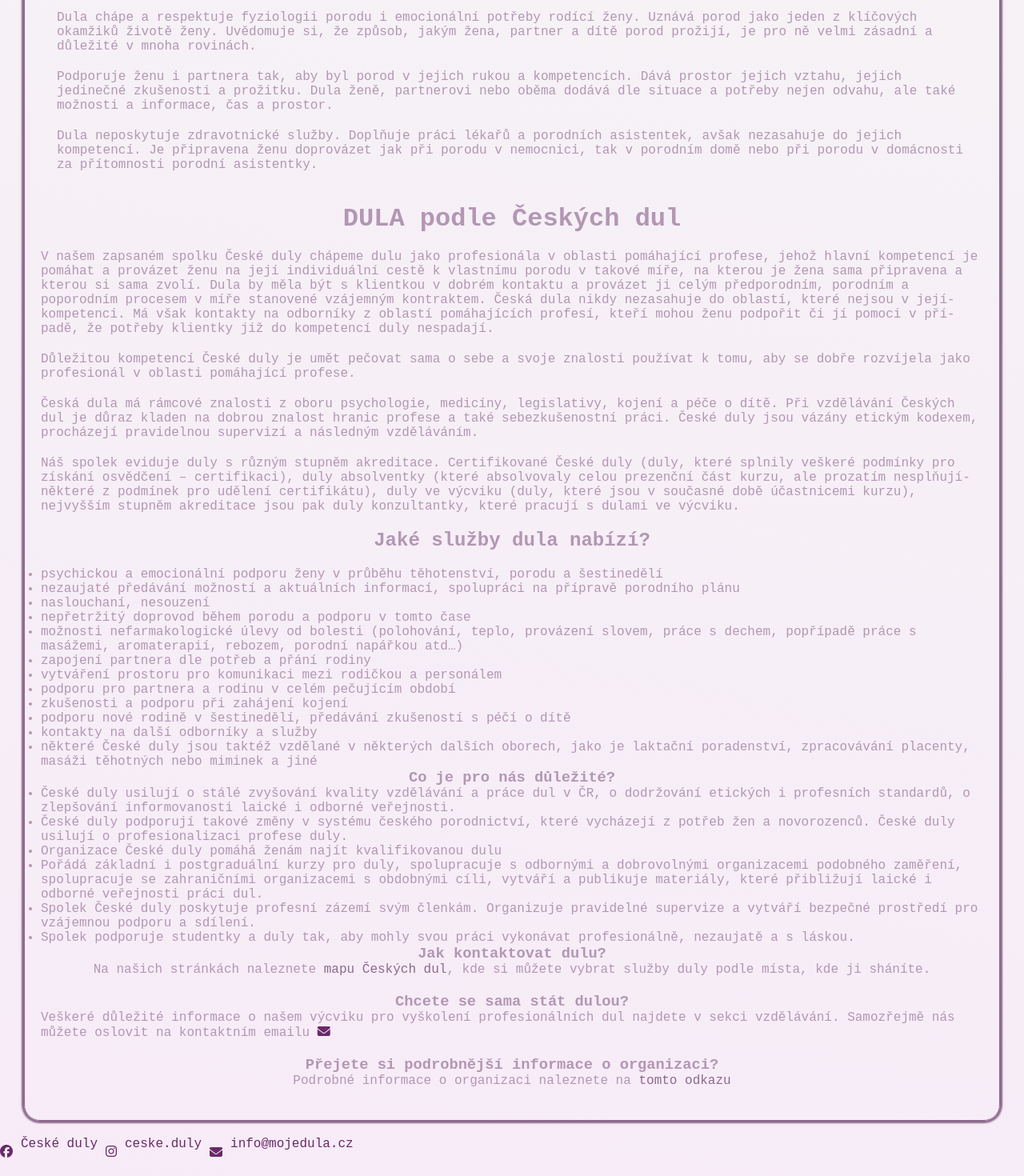
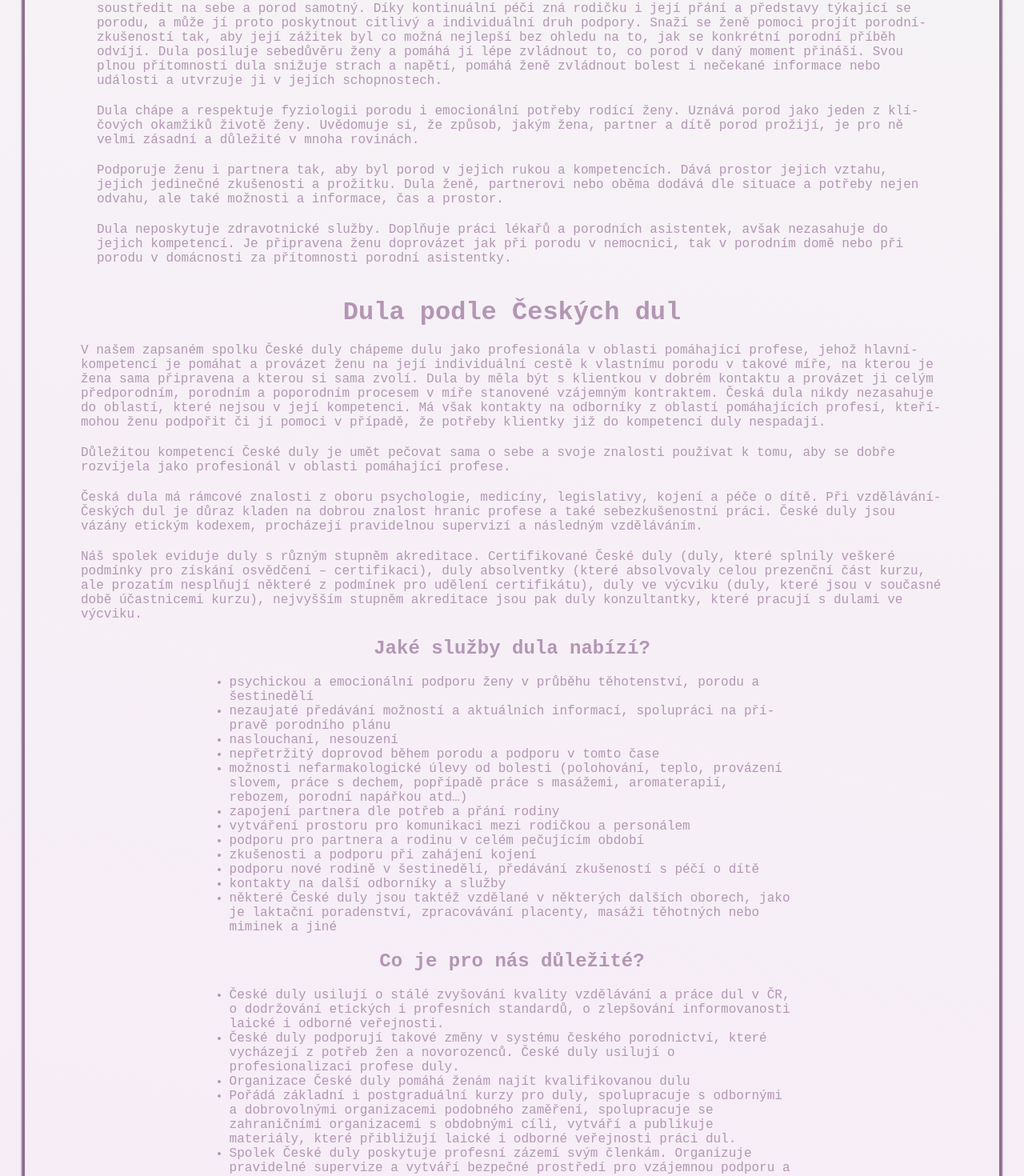
Before and after one commit to CreativeOxana/mojedula, a React (Vite) app: page /about in a window 1280 px wide. Shown: the part 740-2210 px from the top of the page at 80% size. Built offline with nearby package versions, Linux system fonts and the light colour scheme; a web font is replaced by a local one.

Commit message:
Added styles About

```diff
--- a/src/pages/About/index.jsx
+++ b/src/pages/About/index.jsx
@@ -49,7 +49,7 @@ export const About = () => {
             asistentky.
           </p>
         </div>
-        <h1>DULA podle Českých dul</h1>
+        <h1>Dula podle Českých dul</h1>
         <p>
           V našem zapsaném spolku České duly chápeme dulu jako profesionála v
           oblasti pomáhají­cí­ profese, jehož hlavní­ kompetencí­ je pomáhat a
@@ -61,9 +61,9 @@ export const About = () => {
           oblastí­, které nejsou v její­ kompetenci. Má však kontakty na
           odborní­ky z oblastí­ pomáhají­cí­ch profesí­, kteří­ mohou ženu
           podpořit či jí pomoci v pří­padě, že potřeby klientky již do
-          kompetencí­ duly nespadají.{' '}
+          kompetencí­ duly nespadají.
         </p>
-        <p>
+        <p className="no">
           Důležitou kompetencí­ České duly je umět pečovat sama o sebe a svoje
           znalosti použí­vat k tomu, aby se dobře rozví­jela jako profesionál v
           oblasti pomáhají­cí­ profese.
@@ -85,7 +85,7 @@ export const About = () => {
           pak duly konzultantky, které pracují­ s dulami ve výcviku.
         </p>
         <h2>Jaké služby dula nabí­zí­?</h2>
-        <ul>
+        <ul className="dula">
           <li>
             psychickou a emocionální­ podporu ženy v průběhu těhotenství­,
             porodu a šestinedělí­
@@ -116,8 +116,8 @@ export const About = () => {
             těhotných nebo miminek a jiné
           </li>
         </ul>
-        <h3>Co je pro nás důležité?</h3>
-        <ul>
+        <h2>Co je pro nás důležité?</h2>
+        <ul className="dula">
           <li>
             České duly usilují­ o stálé zvyšování­ kvality vzdělávání­ a práce
             dul v ČR, o dodržování­ etických i profesní­ch standardů, o
--- a/src/pages/About/style.css
+++ b/src/pages/About/style.css
@@ -19,7 +19,7 @@ h1 {
 
 .about-text img {
   border-radius: 20px;
-  width: 500px;
+  width: 55%;
 }
 
 .link {
@@ -29,3 +29,14 @@ h1 {
 p a {
   color: var(--brand-color);
 }
+
+.dula {
+  padding-bottom: 20px;
+  margin-left: 20%;
+  margin-right: 20%;
+}
+
+p {
+  margin-left: 50px;
+  margin-right: 50px;
+}
--- a/src/pages/components/Footer/index.jsx
+++ b/src/pages/components/Footer/index.jsx
@@ -4,7 +4,6 @@ export const Footer = () => {
   return (
     <>
       <footer>
-        <div className="icons-container">
         <a href="https://www.facebook.com/ceske.duly/?locale=cs_CZ">
           <i className="fa-brands fa-facebook"></i>
         </a>
@@ -21,7 +20,7 @@ export const Footer = () => {
         <p>
           <a href="mailto: info@mojedula.cz">info@mojedula.cz</a>
         </p>
-        </div>
+
         <div className="footer-container">© 2024</div>
       </footer>
     </>
--- a/src/pages/components/Footer/style.css
+++ b/src/pages/components/Footer/style.css
@@ -17,18 +17,3 @@ footer {
 footer a {
   color: var(--dark-color);
 }
-
-.icons-container {
-  display: flex;
-  align-items: center;
-}
-
-.icons-container i {
-  padding-right: 10px;
-  justify-content: space-between;
-  color: var(--dark-color)
-}
-
-.icons-container p {
-  padding-right: 10px;
-}
```
Lines whose indentation alone changed are shown as unchanged.
